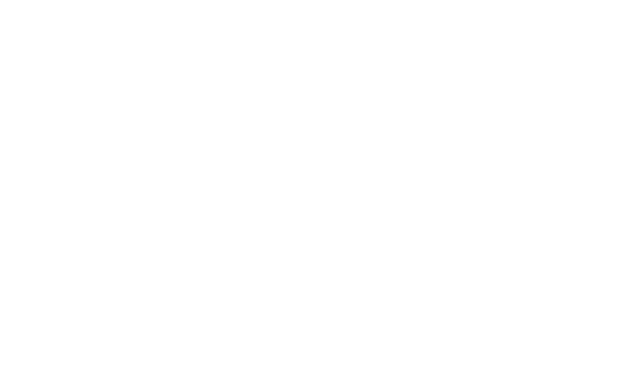
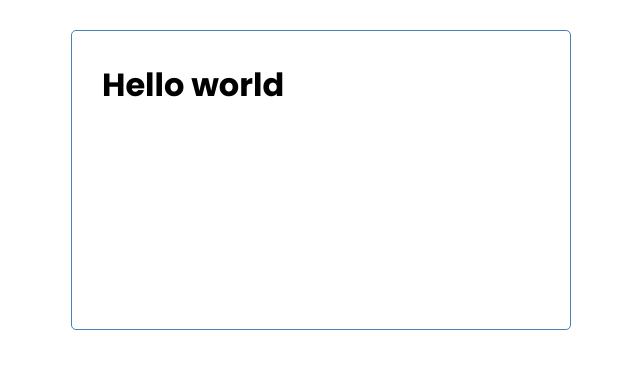
Before and after one commit to Kozimbe-k/vuejs-task-project, a Vue app: page / in a window 1280 px wide. Shown: the top 368 px of the page, without its empty margins (319-959 px from the left). Built offline with nearby package versions, Linux system fonts and the light colour scheme.

Commit message:
add header component

```diff
--- a/src/App.vue
+++ b/src/App.vue
@@ -1,5 +1,7 @@
 <template>
-  <div id="app"></div>
+<div class="container">
+  <h1>Hello world</h1>
+</div>
 </template>
 
 <script>
@@ -9,4 +11,45 @@ export default {
 </script>
 
 <style>
+@import url("https://fonts.googleapis.com/css2?family=Poppins:ital,wght@0,600;0,700;1,400;1,500&display=swap");
+* {
+  box-sizing: border-box;
+  padding: 0;
+  margin: 0;
+}
+body {
+  font-family: "Poppins", sans-serif;
+}
+.container {
+  max-width: 500px;
+  margin: 30px auto;
+  overflow: auto;
+  min-height: 300px;
+  border: 1px solid steelblue;
+  padding: 30px;
+  border-radius: 5px;
+}
+.btn {
+  display: inline-block;
+  background: #000;
+  color: #fff;
+  border: none;
+  padding: 10px 20px;
+  margin: 5px;
+  border-radius: 5px;
+  cursor: pointer;
+  text-decoration: none;
+  font-size: 15px;
+  font-family: inherit;
+}
+.btn:focus {
+  outline: none;
+}
+.btn:active {
+  transform: scale(0.98);
+}
+.btn-block {
+  display: block;
+  width: 100%;
+}
 </style>
```
Also changed, not shown: src/components/Header.vue (added, +19 -0 lines).
